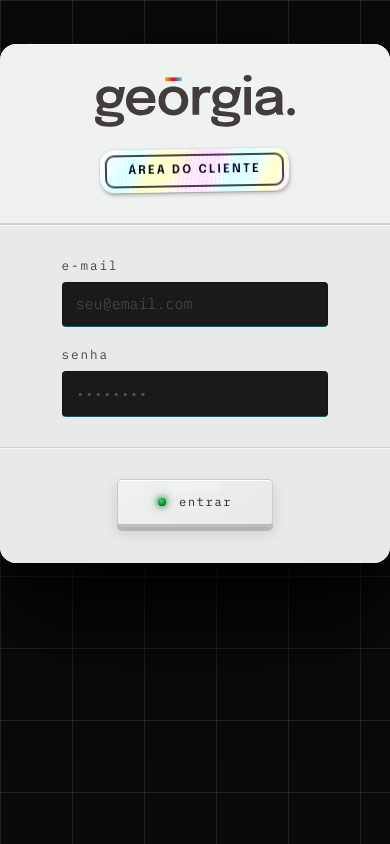
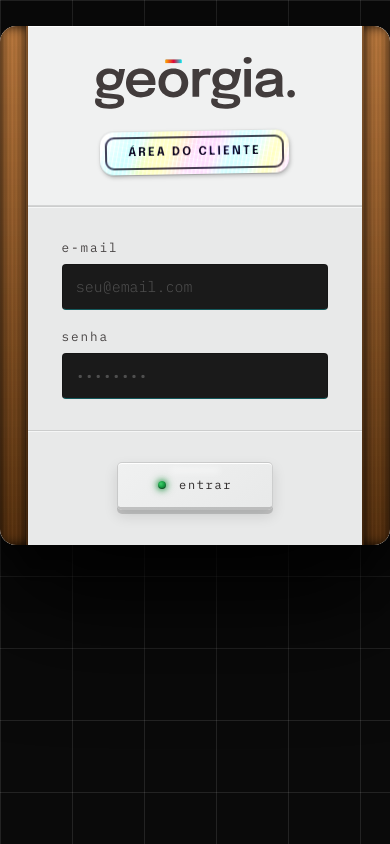
Before and after one commit to georgiaaaah/clientes-georgia, a Next.js app: page /login in a window 390 px wide. Built offline with nearby package versions, Linux system fonts and the light colour scheme.

Commit message:
style: extend wood flanks full device height; remove mobile top margin
Co-Authored-By: Claude Sonnet 4.6 <noreply@anthropic.com>

```diff
--- a/app/globals.css
+++ b/app/globals.css
@@ -69,12 +69,12 @@ body {
   margin-top: 4rem;
 }
 
-/* Wood flanks — only on chassis panels, not on screen */
+/* Wood flanks — full device height, clipped by .device overflow:hidden */
 .chassis-body {
   position: relative;
 }
-.chassis-body::before,
-.chassis-body::after {
+.device::before,
+.device::after {
   content: "";
   position: absolute;
   top: 0; bottom: 0;
@@ -92,8 +92,8 @@ body {
   box-shadow: inset 0 0 12px rgba(0,0,0,0.95);
   z-index: 20;
 }
-.chassis-body::before { left: 0;  border-right: 2px solid rgba(0,0,0,0.3); }
-.chassis-body::after  { right: 0; border-left:  2px solid rgba(0,0,0,0.3); }
+.device::before { left: 0;  border-right: 2px solid rgba(0,0,0,0.3); }
+.device::after  { right: 0; border-left:  2px solid rgba(0,0,0,0.3); }
 
 /* ── PANEL HEADER ── */
 .panel-header {
@@ -1229,7 +1229,7 @@ body {
 
 /* ── MOBILE ── */
 @media (max-width: 600px) {
-  .page-wrap { padding: 1rem 0 2rem; }
+  .page-wrap { padding: 0 0 2rem; }
   .panel-header,
   .status-bar,
   .dash-tabs,
```
